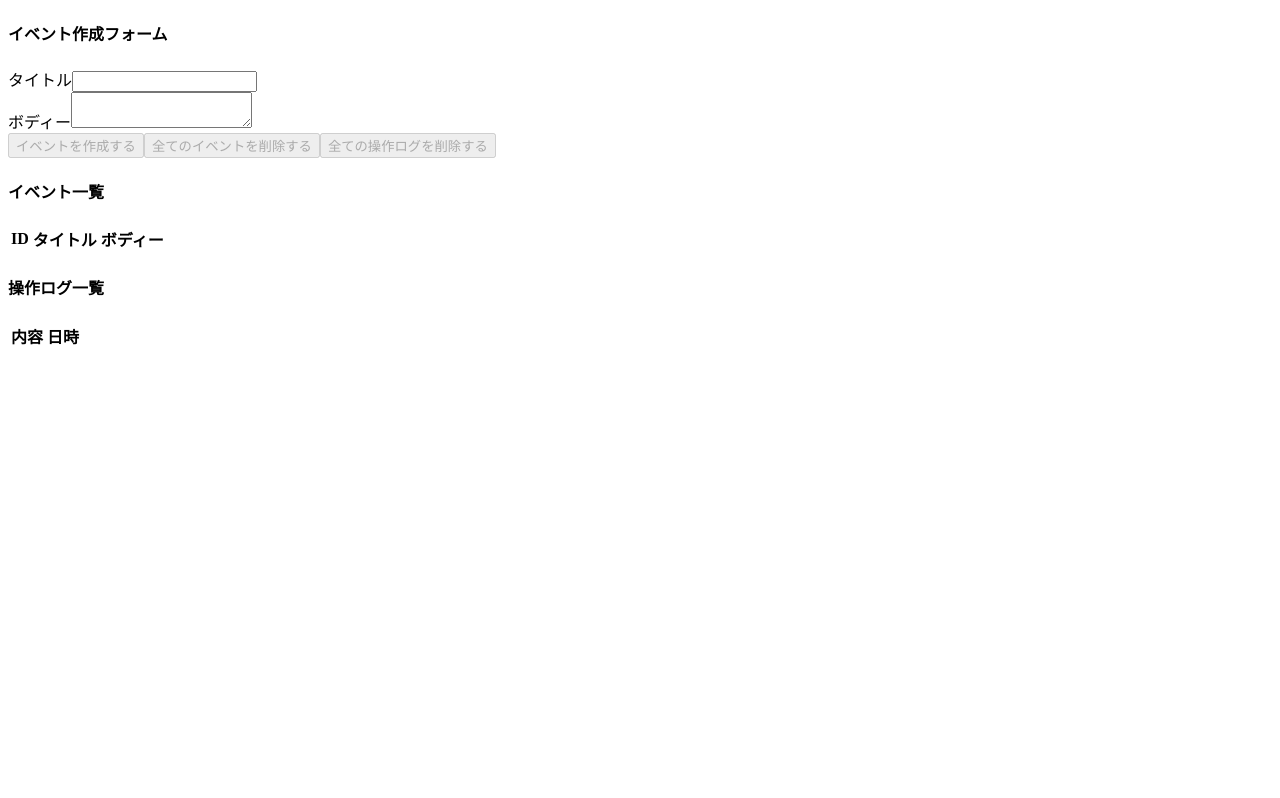
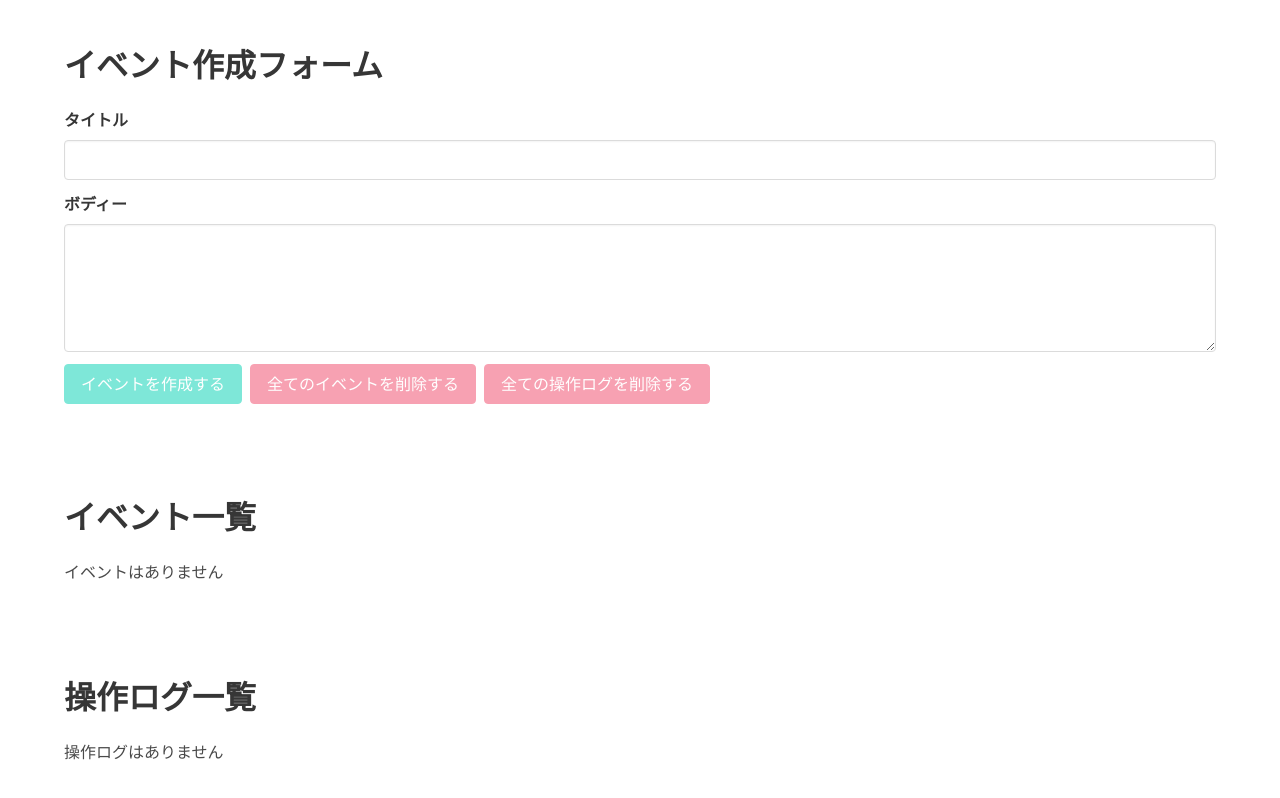
Before and after one commit to kkata/react-hooks-101, a React (Create React App) app: page / in a window 1280 px wide. Shown: the top 798 px of the page. Built offline with nearby package versions, Linux system fonts and the light colour scheme.

Commit message:
use bulma

```diff
--- a/package.json
+++ b/package.json
@@ -6,6 +6,8 @@
     "@testing-library/jest-dom": "^4.2.4",
     "@testing-library/react": "^9.4.0",
     "@testing-library/user-event": "^7.2.1",
+    "bulma": "^0.8.0",
+    "node-sass": "^4.13.0",
     "react": "^16.12.0",
     "react-dom": "^16.12.0",
     "react-scripts": "3.3.0",
--- /dev/null
+++ b/src/App.scss
@@ -0,0 +1,36 @@
+@charset "utf-8";
+
+// Import a Google Font
+// @import url('https://fonts.googleapis.com/css?family=Nunito:400,700');
+
+// Set your brand colors
+// $purple: #8a4d76;
+// $pink: #fa7c91;
+// $brown: #757763;
+// $beige-light: #d0d1cd;
+// $beige-lighter: #eff0eb;
+
+// Update Bulma's global variables
+// $family-sans-serif: 'Nunito', sans-serif;
+// $grey-dark: $brown;
+// $grey-light: $beige-light;
+// $primary: $purple;
+// $link: $pink;
+// $widescreen-enabled: false;
+// $fullhd-enabled: false;
+
+// Update some of Bulma's component variables
+// $body-background-color: $beige-lighter;
+// $control-border-width: 2px;
+// $input-border-color: transparent;
+// $input-shadow: none;
+
+// Import only what you need from Bulma
+@import '../node_modules/bulma/sass/utilities/_all.sass';
+@import '../node_modules/bulma/sass/base/_all.sass';
+@import '../node_modules/bulma/sass/form/_all.sass';
+@import '../node_modules/bulma/sass/elements/button.sass';
+@import '../node_modules/bulma/sass/elements/container.sass';
+@import '../node_modules/bulma/sass/elements/title.sass';
+@import '../node_modules/bulma/sass/elements/table.sass';
+@import '../node_modules/bulma/sass/layout/section.sass';
--- a/src/components/App.js
+++ b/src/components/App.js
@@ -6,6 +6,8 @@ import reducer from '../reducers'
 import EventForm from './EventForm'
 import Events from './Events'
 import OperationLogs from './OperationLogs'
+
+import '../App.scss'
 
 const APP_KEY = 'appWithRedux'
 
@@ -23,11 +25,24 @@ const App = () => {
 
   return (
     <AppContext.Provider value={{ state, dispatch }}>
-      <div>
-        <EventForm />
-        <Events />
-        <OperationLogs />
-      </div>
+      <section className="section">
+        <div className="container">
+          <h1 className="title">イベント作成フォーム</h1>
+          <EventForm />
+        </div>
+      </section>
+      <section className="section">
+        <div className="container">
+          <h1 className="title">イベント一覧</h1>
+          <Events />
+        </div>
+      </section>
+      <section className="section">
+        <div className="container">
+          <h1 className="title">操作ログ一覧</h1>
+          <OperationLogs />
+        </div>
+      </section>
     </AppContext.Provider>
   )
 }
--- a/src/components/Event.js
+++ b/src/components/Event.js
@@ -26,7 +26,7 @@ const Event = ({ event }) => {
       <td>{id}</td>
       <td>{event.title}</td>
       <td>{event.body}</td>
-      <td><button type="button" onClick={handleClickDleteButton}>削除</button></td>
+      <td><button className="button is-danger is-small" type="button" onClick={handleClickDleteButton}>削除</button></td>
     </tr>
   )
 }
--- a/src/components/EventForm.js
+++ b/src/components/EventForm.js
@@ -54,22 +54,25 @@ const EventForm = () => {
   }
 
   return (
-    <>
-      <h4>イベント作成フォーム</h4>
-      <form>
-        <div>
-          <label htmlFor="formEventTitle">タイトル</label>
-          <input id="formEventTitle" value={title} onChange={e => setTitle(e.target.value)}></input>
+    <form>
+      <div className="field">
+        <label className="label" htmlFor="formEventTitle">タイトル</label>
+        <div className="control">
+          <input className="input" type="text" id="formEventTitle" value={title} onChange={e => setTitle(e.target.value)}></input>
         </div>
-        <div>
-          <label htmlFor="formEventBody">ボディー</label>
-          <textarea id="formEventBody" value={body} onChange={e => setBody(e.target.value)}></textarea>
+      </div>
+      <div className="field">
+        <label className="label" htmlFor="formEventBody">ボディー</label>
+        <div className="control">
+          <textarea className="textarea" id="formEventBody" value={body} onChange={e => setBody(e.target.value)}></textarea>
         </div>
-        <button onClick={addEvent} disabled={unCreatable}>イベントを作成する</button>
-        <button onClick={deleteAllEvents} disabled={!state.events.length}>全てのイベントを削除する</button>
-        <button onClick={deleteAllOperationLogs} disabled={state.operationLogs.length === 0}>全ての操作ログを削除する</button>
-      </form>
-    </>
+      </div>
+      <div className="buttons">
+        <button className="button is-primary" onClick={addEvent} disabled={unCreatable}>イベントを作成する</button>
+        <button className="button is-danger" onClick={deleteAllEvents} disabled={!state.events.length}>全てのイベントを削除する</button>
+        <button className="button is-danger" onClick={deleteAllOperationLogs} disabled={state.operationLogs.length === 0}>全ての操作ログを削除する</button>
+      </div>
+    </form>
   )
 }
 
--- a/src/components/Events.js
+++ b/src/components/Events.js
@@ -4,24 +4,25 @@ import AppContext from '../contexts/AppContext'
 
 const Events = () => {
   const { state } = useContext(AppContext)
-  return (
-    <>
-      <h4>イベント一覧</h4>
-        <table>
+  if (!state.events.length) {
+    return <p className="has-text-grey">イベントはありません</p>
+  } else {
+    return (
+      <table className="table is-hoverable is-fullwidth">
         <thead>
           <tr>
           <th>ID</th>
           <th>タイトル</th>
           <th>ボディー</th>
           <th>&nbsp;</th>
-          </tr>
+        </tr>
         </thead>
         <tbody>
           { state.events.map((event, index) => (<Event key={index} event={event} />))}
         </tbody>
       </table>
-    </>
-  )
+    )
+  }
 }
 
 export default Events
--- a/src/components/OperationLogs.js
+++ b/src/components/OperationLogs.js
@@ -6,10 +6,11 @@ import OperationLog from '../components/OperationLog'
 
 const OperationLogs = () => {
   const { state } = useContext(AppContext)
-  return (
-    <>
-      <h4>操作ログ一覧</h4>
-      <table>
+  if (!state.operationLogs.length) {
+    return <p className="has-text-grey">操作ログはありません</p>
+  } else {
+    return (
+      <table className="table is-hoverable is-fullwidth">
         <thead>
           <tr>
             <th>内容</th>
@@ -24,8 +25,8 @@ const OperationLogs = () => {
           }
         </tbody>
       </table>
-    </>
-  )
+    )
+  }
 }
 
 export default OperationLogs
```
Also changed, not shown: 1 other file (tests, documents, lock files or other folders).
